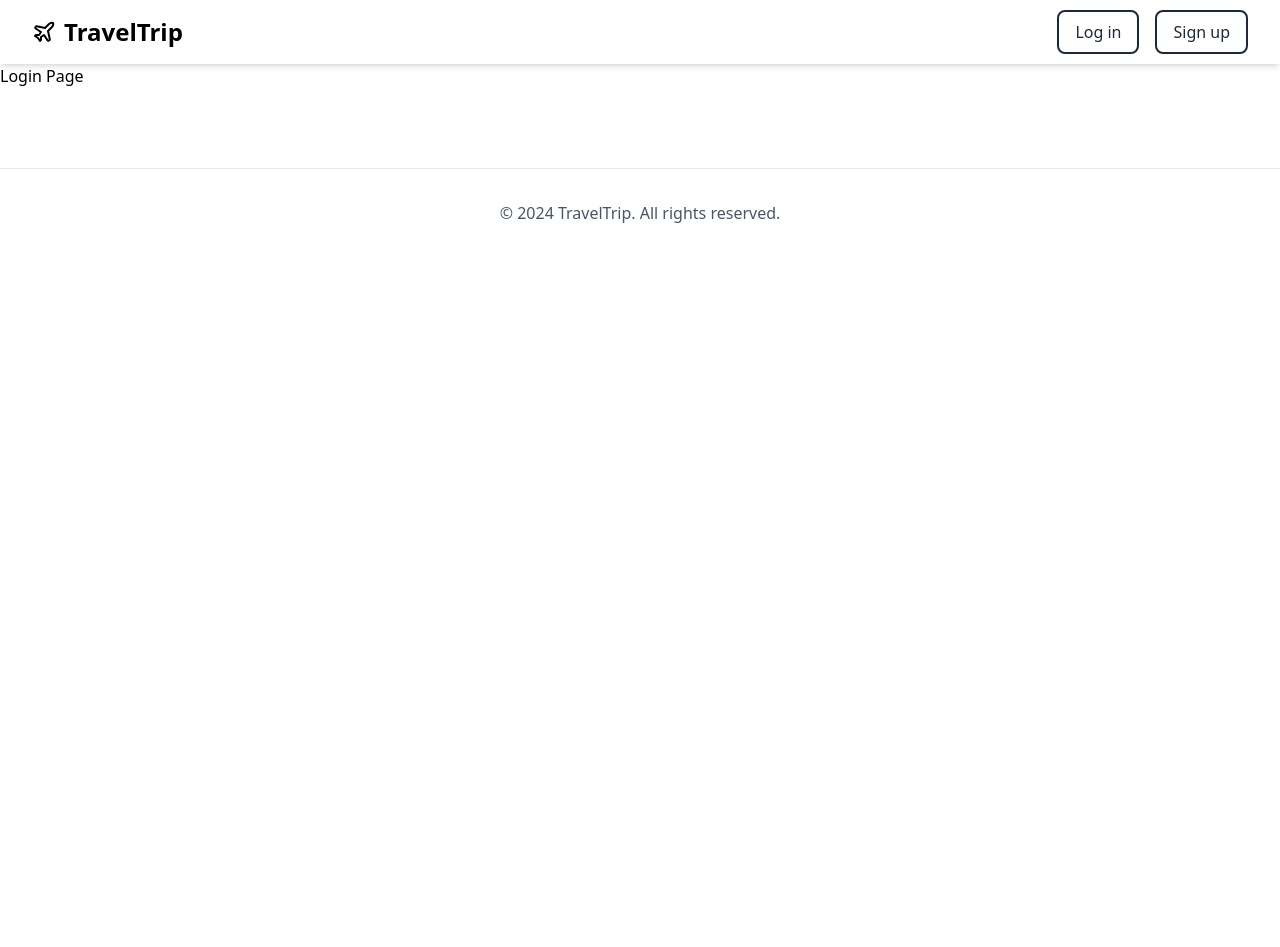
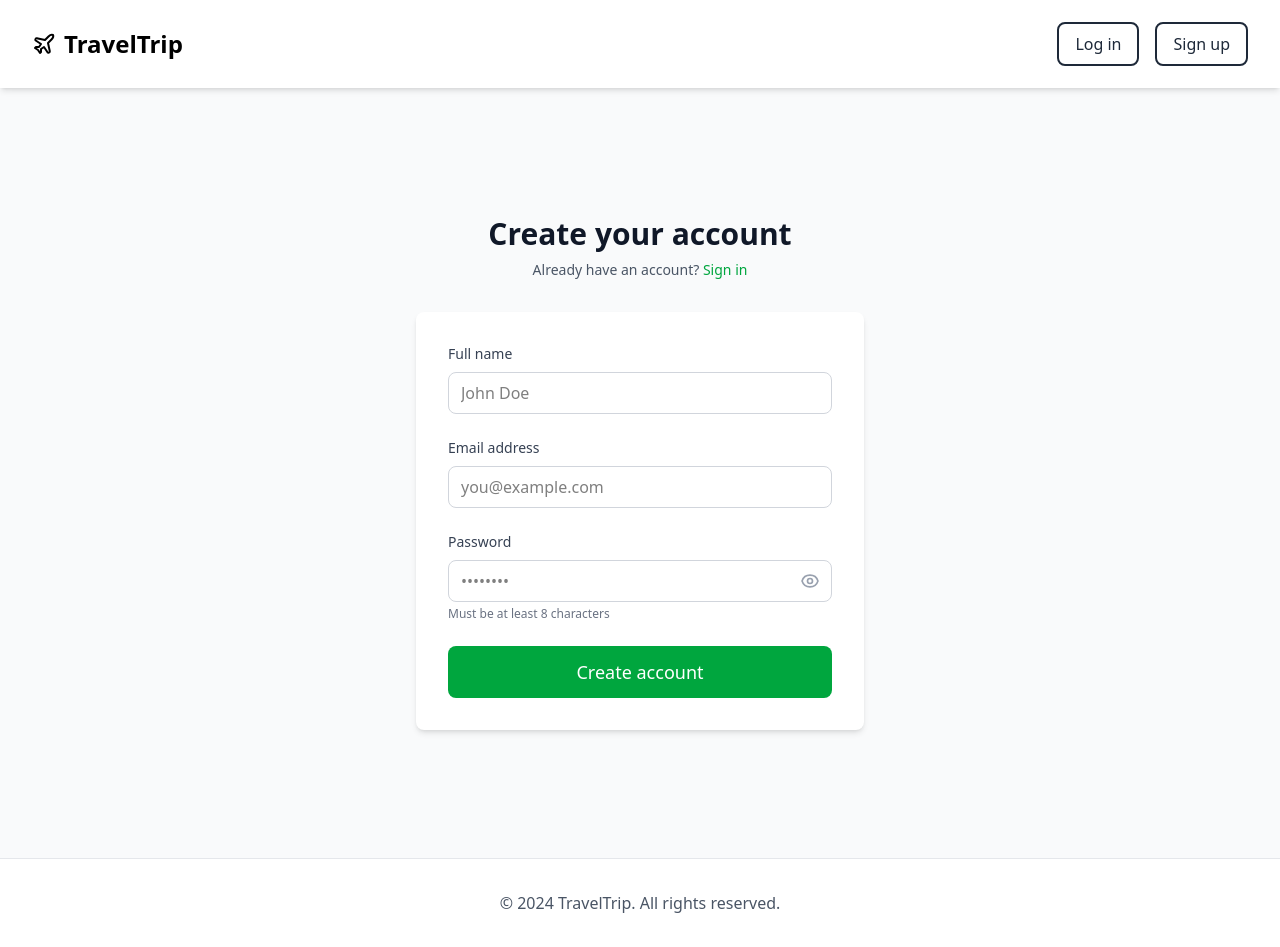
Before and after one commit to tatchunari/travel-app-frontend, a Vue app: page /login in a window 1280 px wide. Before the commit the page ends 800 px from the top, so only its background shows below. Built offline with nearby package versions, Linux system fonts and the light colour scheme.

Commit message:
feat: add necessary pages

```diff
--- a/src/App.vue
+++ b/src/App.vue
@@ -4,9 +4,11 @@ import Footer from "./components/Footer.vue";
 </script>
 
 <template>
-  <Navbar />
+  <div class="bg-gray-50">
+    <Navbar />
 
-  <router-view />
+    <router-view />
 
-  <Footer />
+    <Footer />
+  </div>
 </template>
--- a/src/components/Navbar.vue
+++ b/src/components/Navbar.vue
@@ -17,7 +17,7 @@ const handleSignup = () => {
 </script>
 
 <template>
-  <nav class="bg-white shadow-md sticky top-0 z-50">
+  <nav class="bg-white shadow-md sticky top-0 z-50 py-3">
     <div class="max-w-7xl mx-auto px-4 sm:px-6 lg:px-8">
       <div class="flex justify-between items-center h-16">
         <!-- Logo/Brand -->
--- a/src/index.ts
+++ b/src/index.ts
@@ -2,11 +2,17 @@ import { createRouter, createWebHistory } from "vue-router";
 import LandingPage from "./pages/LandingPage.vue";
 import LoginPage from "./pages/LoginPage.vue";
 import SignupPage from "./pages/SignupPage.vue";
+import AddDestinationPage from "./pages/AddDestinationPage.vue";
 
 const routes = [
   { path: "/", name: "Home", component: LandingPage },
   { path: "/login", name: "Login", component: LoginPage },
   { path: "/signup", name: "Signup", component: SignupPage },
+  {
+    path: "/add-destination-page",
+    name: "Add Destination",
+    component: AddDestinationPage,
+  },
 ];
 
 const router = createRouter({
--- /dev/null
+++ b/src/pages/AddDestinationPage.vue
@@ -0,0 +1,4 @@
+<script></script>
+<template>
+  <h1>Add Destination page</h1>
+</template>
--- /dev/null
+++ b/src/pages/DestinationDetailPage.vue
@@ -0,0 +1,4 @@
+<script></script>
+<template>
+  <h1>Destination Details</h1>
+</template>
--- a/src/pages/LoginPage.vue
+++ b/src/pages/LoginPage.vue
@@ -1,4 +1,181 @@
-<script></script>
+<script setup lang="ts">
+import { ref } from "vue";
+import Button from "../components/Button.vue";
+
+const name = ref("");
+const email = ref("");
+const password = ref("");
+const confirmPassword = ref("");
+const isLoading = ref(false);
+const showPassword = ref(false);
+
+const handleSignup = async () => {
+  if (password.value !== confirmPassword.value) {
+    alert("Passwords do not match!");
+    return;
+  }
+
+  isLoading.value = true;
+
+  try {
+    // Your signup API call here
+    console.log("Signup with:", {
+      name: name.value,
+      email: email.value,
+      password: password.value,
+    });
+
+    // Simulate API call
+    await new Promise((resolve) => setTimeout(resolve, 1500));
+
+    // Handle success (e.g., redirect to login or dashboard)
+  } catch (error) {
+    console.error("Signup failed:", error);
+  } finally {
+    isLoading.value = false;
+  }
+};
+
+const togglePasswordVisibility = () => {
+  showPassword.value = !showPassword.value;
+};
+</script>
+
 <template>
-  <h1>Login Page</h1>
+  <div
+    class="mt-20 flex items-center justify-center bg-gray-50 py-12 px-4 sm:px-6 lg:px-8"
+  >
+    <div class="max-w-md w-full space-y-8">
+      <!-- Header -->
+      <div class="text-center">
+        <h2 class="text-3xl font-bold text-gray-900">Create your account</h2>
+        <p class="mt-2 text-sm text-gray-600">
+          Already have an account?
+          <a
+            href="/login"
+            class="font-medium text-green-600 hover:text-green-500"
+          >
+            Sign in
+          </a>
+        </p>
+      </div>
+
+      <!-- Signup Form -->
+      <form
+        @submit.prevent="handleSignup"
+        class="mt-8 space-y-6 bg-white p-8 rounded-lg shadow-md"
+      >
+        <!-- Name Input -->
+        <div>
+          <label
+            for="name"
+            class="block text-sm font-medium text-gray-700 mb-2"
+          >
+            Full name
+          </label>
+          <input
+            id="name"
+            v-model="name"
+            type="text"
+            required
+            class="w-full px-3 py-2 border border-gray-300 rounded-lg focus:outline-none focus:ring-2 focus:ring-green-500 focus:border-transparent"
+            placeholder="John Doe"
+          />
+        </div>
+
+        <!-- Email Input -->
+        <div>
+          <label
+            for="email"
+            class="block text-sm font-medium text-gray-700 mb-2"
+          >
+            Email address
+          </label>
+          <input
+            id="email"
+            v-model="email"
+            type="email"
+            required
+            class="w-full px-3 py-2 border border-gray-300 rounded-lg focus:outline-none focus:ring-2 focus:ring-green-500 focus:border-transparent"
+            placeholder="you@example.com"
+          />
+        </div>
+
+        <!-- Password Input -->
+        <div>
+          <label
+            for="password"
+            class="block text-sm font-medium text-gray-700 mb-2"
+          >
+            Password
+          </label>
+          <div class="relative">
+            <input
+              id="password"
+              v-model="password"
+              :type="showPassword ? 'text' : 'password'"
+              required
+              minlength="8"
+              class="w-full px-3 py-2 border border-gray-300 rounded-lg focus:outline-none focus:ring-2 focus:ring-green-500 focus:border-transparent"
+              placeholder="••••••••"
+            />
+            <button
+              type="button"
+              @click="togglePasswordVisibility"
+              class="absolute inset-y-0 right-0 pr-3 flex items-center text-gray-400 hover:text-gray-600"
+            >
+              <svg
+                v-if="!showPassword"
+                class="h-5 w-5"
+                fill="none"
+                stroke="currentColor"
+                viewBox="0 0 24 24"
+              >
+                <path
+                  stroke-linecap="round"
+                  stroke-linejoin="round"
+                  stroke-width="2"
+                  d="M15 12a3 3 0 11-6 0 3 3 0 016 0z"
+                />
+                <path
+                  stroke-linecap="round"
+                  stroke-linejoin="round"
+                  stroke-width="2"
+                  d="M2.458 12C3.732 7.943 7.523 5 12 5c4.478 0 8.268 2.943 9.542 7-1.274 4.057-5.064 7-9.542 7-4.477 0-8.268-2.943-9.542-7z"
+                />
+              </svg>
+              <svg
+                v-else
+                class="h-5 w-5"
+                fill="none"
+                stroke="currentColor"
+                viewBox="0 0 24 24"
+              >
+                <path
+                  stroke-linecap="round"
+                  stroke-linejoin="round"
+                  stroke-width="2"
+                  d="M13.875 18.825A10.05 10.05 0 0112 19c-4.478 0-8.268-2.943-9.543-7a9.97 9.97 0 011.563-3.029m5.858.908a3 3 0 114.243 4.243M9.878 9.878l4.242 4.242M9.88 9.88l-3.29-3.29m7.532 7.532l3.29 3.29M3 3l3.59 3.59m0 0A9.953 9.953 0 0112 5c4.478 0 8.268 2.943 9.543 7a10.025 10.025 0 01-4.132 5.411m0 0L21 21"
+                />
+              </svg>
+            </button>
+          </div>
+          <p class="mt-1 text-xs text-gray-500">
+            Must be at least 8 characters
+          </p>
+        </div>
+
+        <!-- Submit Button -->
+        <Button
+          type="submit"
+          variant="primary"
+          size="lg"
+          :loading="isLoading"
+          :full-width="true"
+        >
+          Create account
+        </Button>
+      </form>
+    </div>
+  </div>
 </template>
```
